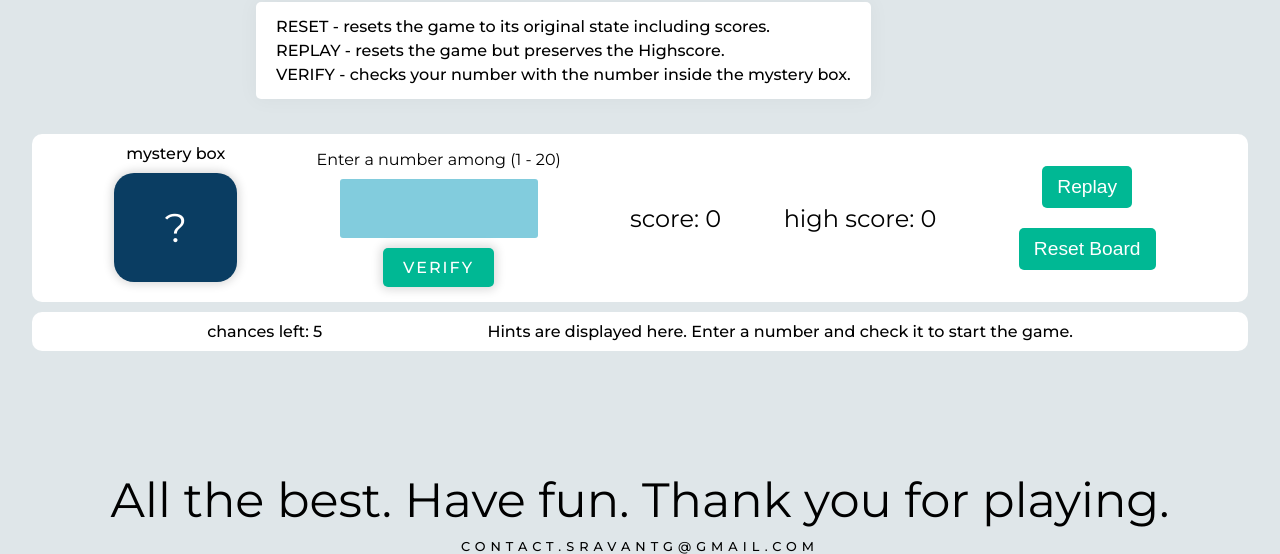
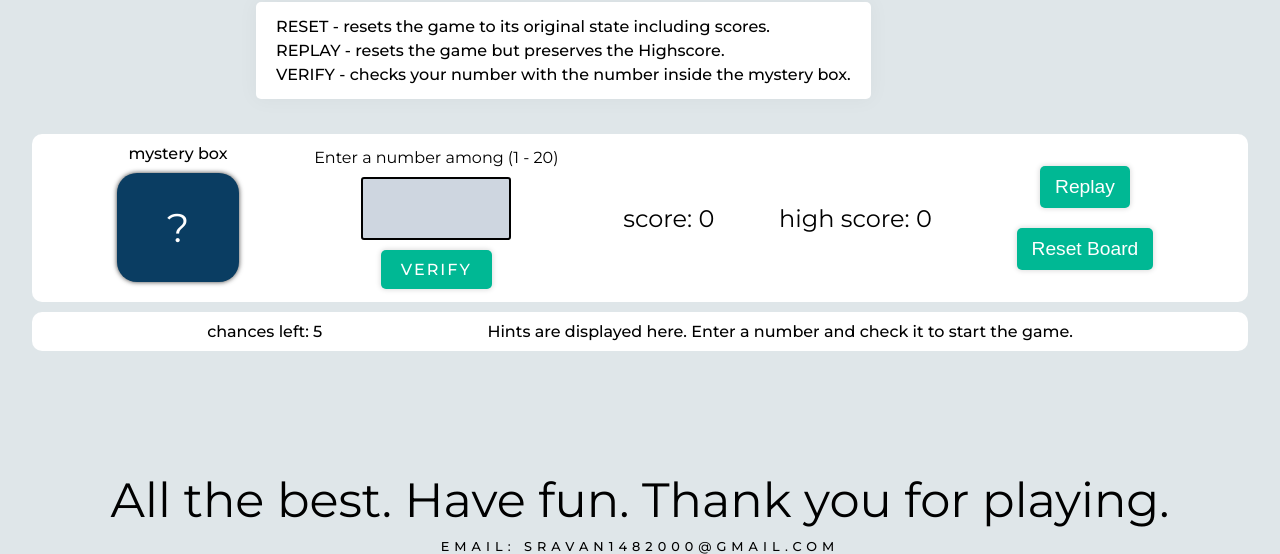
Before and after one commit to sravanTG/guess-the-number, a plain HTML site: page index.html in a window 1280 px wide. Shown: the part 393-947 px from the top of the page. Drawn offline with nearby package versions, Linux system fonts and the light colour scheme.

Commit message:
version 1.0

```diff
--- a/index.html
+++ b/index.html
@@ -65,6 +65,8 @@
             name="number-input-box"
             id="#input"
             class="input-value"
+            min="1"
+            max="20"
           />
           <button class="check-btn">VERIFY</button>
         </div>
@@ -83,7 +85,7 @@
         </p>
       </div>
       <p class="wish">All the best. Have fun. Thank you for playing.</p>
-      <p class="email">contact.sravanTG@gmail.com</p>
+      <p class="email">email: sravan1482000@gmail.com</p>
     </div>
 
     <!-- ion icons  -->
--- a/script.js
+++ b/script.js
@@ -26,7 +26,7 @@ const displayMessage = function (givenMessage) {
   document.querySelector(".hint").textContent = givenMessage;
 };
 
-// -----------------------------------------------------------
+// -----------------MAIN LOGIC AND WIN CONDITIONS-----------------------
 
 // when clicked on the verify button
 
@@ -63,6 +63,8 @@ verifyButton.addEventListener("click", function () {
   }
 });
 
+// ------------------------------------------------------
+
 // when clicked on the replay button.
 
 replayButton.addEventListener("click", function () {
--- a/style.css
+++ b/style.css
@@ -67,7 +67,7 @@ ul {
 }
 
 .logo:hover {
-  background-color: rgb(52, 73, 94);
+  background-color: rgb(39, 60, 117);
 }
 
 .made-icon {
@@ -149,7 +149,7 @@ ul {
   background-color: rgb(10, 61, 98);
   margin: 10px;
   border-radius: 20px;
-  box-shadow: 0 0 10px 2px rgba(0, 0, 0, 0.158);
+  box-shadow: 0px 0px 5px 0px rgba(0, 0, 0, 0.75);
 }
 
 .num {
@@ -167,8 +167,9 @@ ul {
 input {
   border: none;
   outline: none;
-  background-color: rgb(130, 204, 221);
+  background-color: rgb(206, 214, 224);
   color: rgb(0, 0, 0);
+  border: 2px solid black;
   font-weight: 700;
   padding: 20px 0;
   margin: 10px 30px;
@@ -176,6 +177,7 @@ input {
   font-size: 1rem;
   font-family: "Montserrat", sans-serif;
   text-align: center;
+  width: 150px;
 }
 
 .check-btn {
@@ -187,10 +189,10 @@ input {
   padding: 10px 20px;
   color: white;
   border-radius: 5px;
-  box-shadow: 0 0 10px 3px rgba(0, 0, 0, 0.137);
   transition: all 0.2s ease;
   letter-spacing: 2px;
   font-family: "Montserrat", sans-serif;
+  box-shadow: 0 0 5px 1px rgba(0, 0, 0, 0.13);
 }
 
 .check-btn:hover {
@@ -219,11 +221,12 @@ input {
   margin: 10px 20px;
   border-radius: 5px;
   transition: all 0.3s ease;
+  box-shadow: 0 0 5px 1px rgba(0, 0, 0, 0.13);
 }
 
 .reset:hover,
 .replay:hover {
-  background-color: black;
+  background-color: rgb(52, 152, 219);
   border-radius: 25px;
 }
 
@@ -250,19 +253,3 @@ input {
   margin-top: 10px;
   letter-spacing: 5px;
 }
-
-.anime {
-  animation: right-to-center 0.3s ease-in-out;
-}
-
-@keyframes right-to-center {
-  0% {
-    transform: translateX(0px);
-  }
-  50% {
-    transform: translateX(30px);
-  }
-  100% {
-    transform: translateX(0px);
-  }
-}
```
